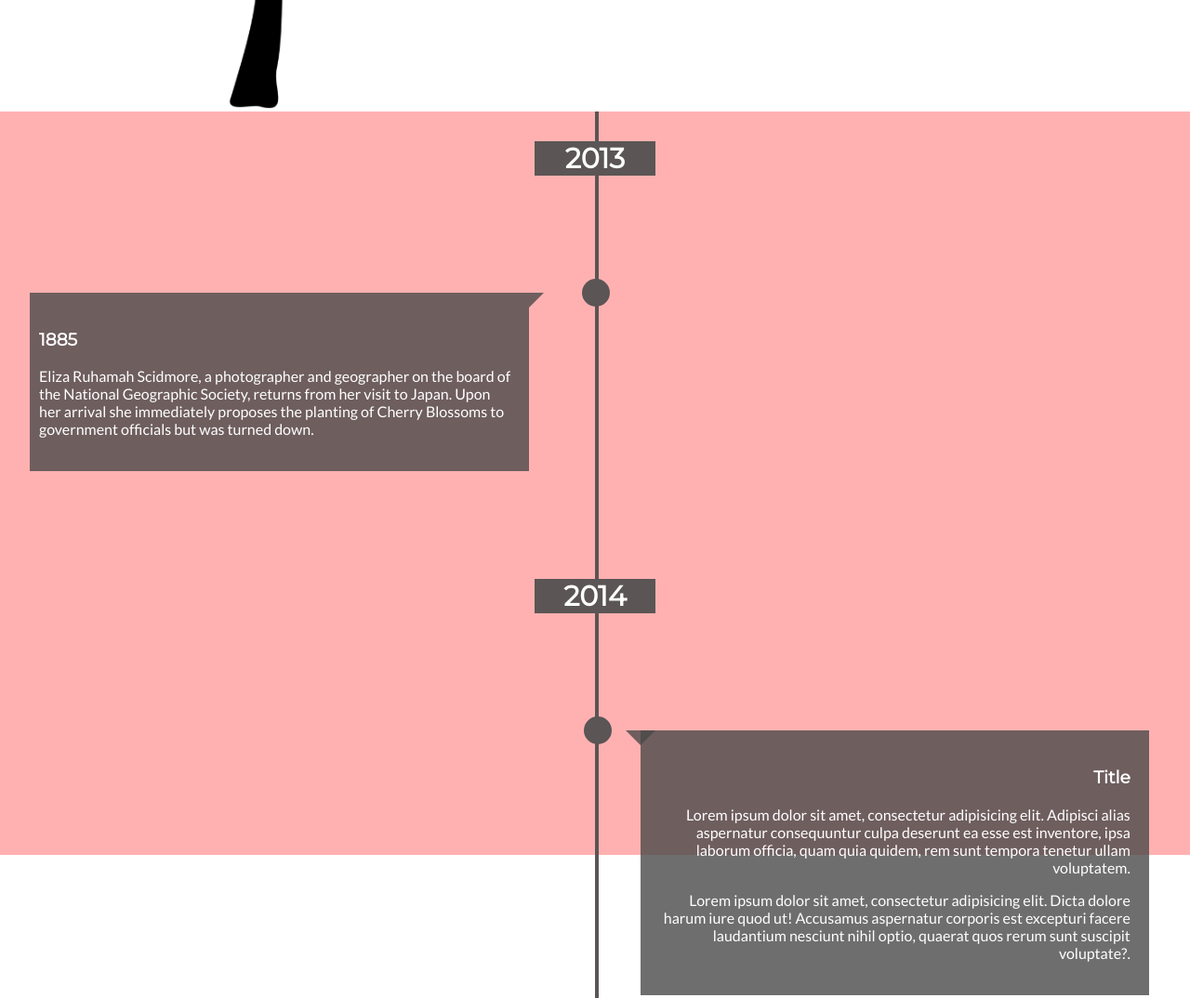
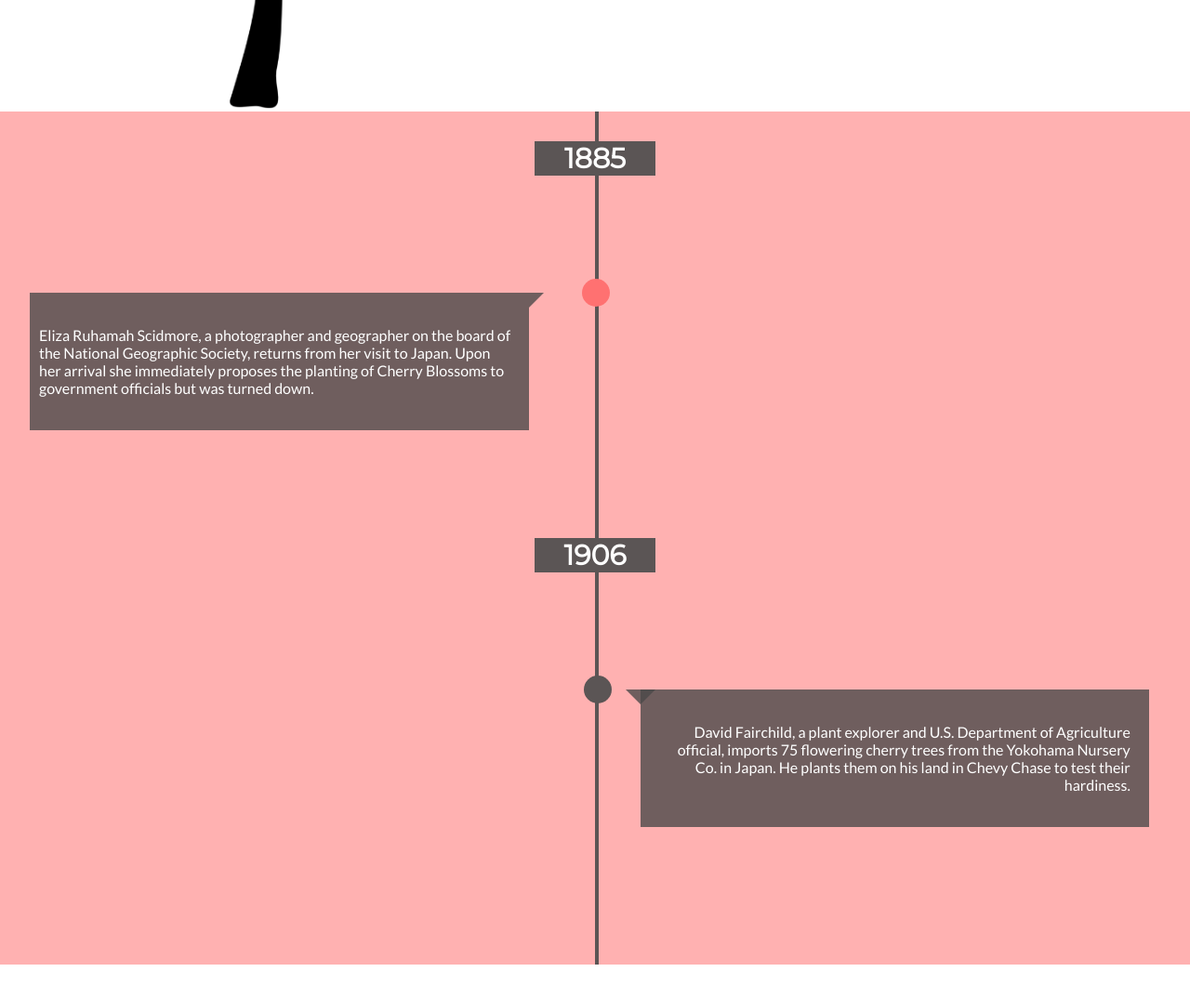
Before and after one commit to lly23/Journey-of-the-Cherry-Blossoms, a plain HTML site: page index.html in a window 1280 px wide. Shown: the part 680-1754 px from the top of the page at 93% size. After the commit the page ends 1718 px from the top, so only its background shows below. Drawn offline with nearby package versions, Linux system fonts and the light colour scheme.

Commit message:
changed timeline content and positioning

```diff
--- a/css/styles.css
+++ b/css/styles.css
@@ -1,5 +1,6 @@
 html, body {
     font-family: 'Lato', sans-serif;
+    height: 100%;
     overflow-x: hidden;
     margin: 0;
 }
@@ -51,10 +52,14 @@ h1, h2, h3, h4, h5, h6, h7 {
 
     #content {
         width: 100%;
-        height: 100%;
         position: absolute;
         background: #FFB1B1;
         margin-top: 100vh;
+    }
+
+    .timeline .timeline-items .timeline-item.changed:after {
+        -webkit-transition: all 0.5s ease;
+        background: #FF7171!important;
     }
 
     .timeline {
--- a/index.html
+++ b/index.html
@@ -11,7 +11,6 @@
 
         <!-- CSS -->
         <link rel="stylesheet" href="css/styles.css">
-        <link rel="stylesheet" href="css/jInvertScroll.css">
         <link rel="stylesheet" href="js/Simple-Animated-Timeline-Plugin-For-jQuery-Timelify/css/timelify.css">
         <link rel="stylesheet" href="https://cdnjs.cloudflare.com/ajax/libs/animate.css/3.4.0/animate.min.css">
 
@@ -33,30 +32,29 @@
 
     <div id="content">
         <div class="timeline">
-            <h2>2013</h2>
+            <h2>1885</h2>
             <ul class="timeline-items">
-                    <li class="is-hidden timeline-item"> <!-- Normal block, positioned to the left -->
-                        <h3>1885</h3>
+                <li id="one" class="is-hidden timeline-item"> <!-- Normal block, positioned to the left -->
                     <p>Eliza Ruhamah Scidmore, a photographer and geographer on the board of the National Geographic Society, returns from her visit to Japan. Upon her arrival she immediately proposes the planting of Cherry Blossoms to government  officials but was turned down.</p>
                 </li>
             </ul>
-            <h2>2014</h2>
+
+            <h2>1906</h2>
             <ul class="timeline-items">
                 <li class="is-hidden timeline-item inverted"> <!-- Normal block, positionned to the right  -->
-                        <h3>Title</h3>
-                        <p>Lorem ipsum dolor sit amet, consectetur adipisicing elit. Adipisci alias aspernatur consequuntur culpa deserunt ea esse est inventore, ipsa laborum officia, quam quia quidem, rem sunt tempora tenetur ullam voluptatem.</p>
-                        <p>Lorem ipsum dolor sit amet, consectetur adipisicing elit. Dicta dolore harum iure quod ut! Accusamus aspernatur corporis est excepturi facere laudantium nesciunt nihil optio, quaerat quos rerum sunt suscipit voluptate?.</p>
+                    <p>David Fairchild, a plant explorer and U.S. Department of Agriculture official, imports 75 flowering cherry trees from the Yokohama Nursery Co. in Japan. He plants them on his land in Chevy Chase to test their hardiness.</p>
                 </li>
+            </ul>
 
-                    <li class="is-hidden timeline-item centered"> <!-- Centered block, positionned in the middle -->
+            <!-- <div id="panelTwo"> -->
+
+
+
+
+                        <!-- Centered block, positionned in the middle -->
+                        <!-- <li class="is-hidden timeline-item centered">
                         <h3>Title</h3>
                         <p>Lorem ipsum dolor sit amet, consectetur adipisicing elit. Blanditiis, cupiditate dicta dignissimos dolorem doloribus ducimus eos error ex molestiae nobis odio odit optio placeat quasi repudiandae, unde velit voluptate voluptatem!</p>
-
-                    <p>Lorem ipsum dolor sit amet, consectetur adipisicing elit. Ab commodi consectetur cupiditate ea, eius excepturi expedita illum, incidunt ipsam iste modi obcaecati optio repellendus! Dolore dolores pariatur sint veniam voluptates!</p>
-
-                    <p>Lorem ipsum dolor sit amet, consectetur adipisicing elit. Adipisci consequatur distinctio doloremque eos eum eveniet fuga molestiae mollitia nesciunt nisi nobis nostrum, odio omnis pariatur praesentium quibusdam sequi sint voluptates.</p>
-
-                    <p>Lorem ipsum dolor sit amet, consectetur adipisicing elit. A aliquam, aspernatur commodi consequuntur corporis dicta, distinctio enim eos expedita, id iste laborum maxime nesciunt quaerat sed temporibus veniam vero voluptatem.</p>
 
                         <p><a
                         href="http://gamejolt.com/games/slender-the-cursed-forest/30950">Link</a>
@@ -64,8 +62,19 @@
                         </p>
                         <hr>
                         <time>Date</time>
+                        </li> -->
+
+            <!-- </div>  -->
+
+            <!-- <div id="panelThree">
+                <h2>1885</h2>
+                    <ul class="timeline-items">
+                        <li id="one" class="is-hidden timeline-item">
+                            <p>Eliza Ruhamah Scidmore, a photographer and geographer on the board of the National Geographic Society, returns from her visit to Japan. Upon her arrival she immediately proposes the planting of Cherry Blossoms to government  officials but was turned down.</p>
                         </li>
                     </ul>
+            </div> -->
+
         </div>
     </div>
 
@@ -76,7 +85,6 @@
     crossorigin="anonymous"></script>
 
     <!-- JavaScript -->
-    <script src="js/jInvertScroll/dist/js/jquery.jInvertScroll.min.js"></script>
     <script src="js/Simple-Animated-Timeline-Plugin-For-jQuery-Timelify/js/jquery.timelify.js"></script>
     <script src="https://cdnjs.cloudflare.com/ajax/libs/parallax/3.1.0/parallax.min.js"></script>
     <script src="js/script.js"></script>
--- a/js/script.js
+++ b/js/script.js
@@ -1,5 +1,5 @@
 $(document).ready(function() {
-    // var scene = document.getElementById('scene');
+    // var scene = document.getElementById('#title');
     // var parallaxInstance = new Parallax(scene);
 
     $('.timeline').timelify({
@@ -11,6 +11,10 @@ $(document).ready(function() {
     });
 
     $(window).scroll(function () {
+      // sakura drop
+
+
+
       var scrollTop = $(window).scrollTop();
       var height = $(window).height();
       var topOfTimeline = $('#content').offset().top;
@@ -19,11 +23,27 @@ $(document).ready(function() {
           'opacity': ((height - scrollTop) / height)
       });
 
+      if ($(window).scrollTop() > ($('#content').offset().top)) {
+        console.log('window: ' + $(window).scrollTop());
+        console.log('panel one: ' + $('#content').offset().top);
+        $('#one').addClass('changed');
+      }
+
+      if ($(window).scrollTop() > ($('#content').offset().bottom) / 2) {
+        console.log('window: ' + $(window).scrollTop());
+        console.log('half of panel one: ' + $('#one').offset().bottom);
+        $('#two').addClass('changed');
+      }
+
+      // if ($(window).scrollTop() > $('#panelOne').offset().top) {
+      //   $('#one').fadeTo("slow" , 0.5);
+      // }
+
       if($(window).scrollTop() > topOfTimeline) { //scrolled past the other div?
         // $('#title').css('display', 'none');
         // $('#title').hide();
         // $('#content').css('margin-top', 0);
-      } else if ($(window).scrollTop() == topOfTimeline) {
+      } else if ($(window).scrollTop() < topOfTimeline) {
         // $('#title').css('display', 'flex');
         // $('#title').show();
         // $('#content').css('margin-top', '100vh');
```
Also changed, not shown: img/japan-vector-art.jpg (added), img/sakura.png (added), img/sakura2.png (added), img/sakura3.png (added), 1 other file. Lines whose indentation alone changed are shown as unchanged.
